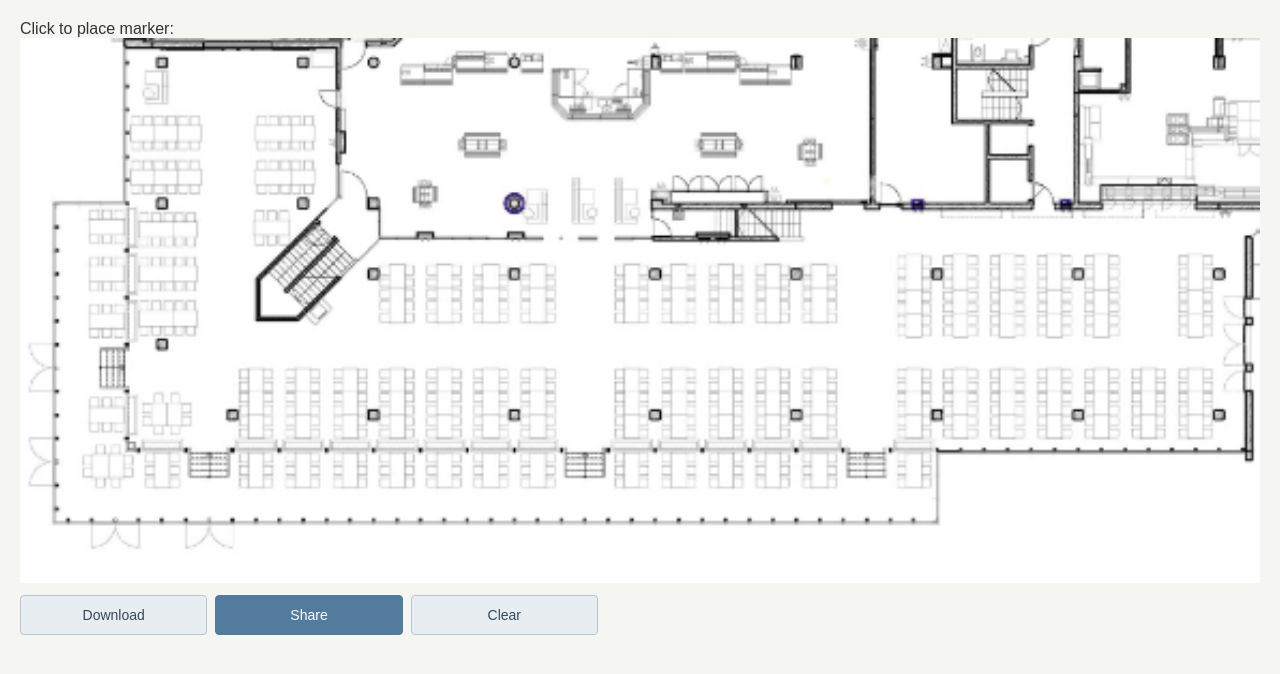
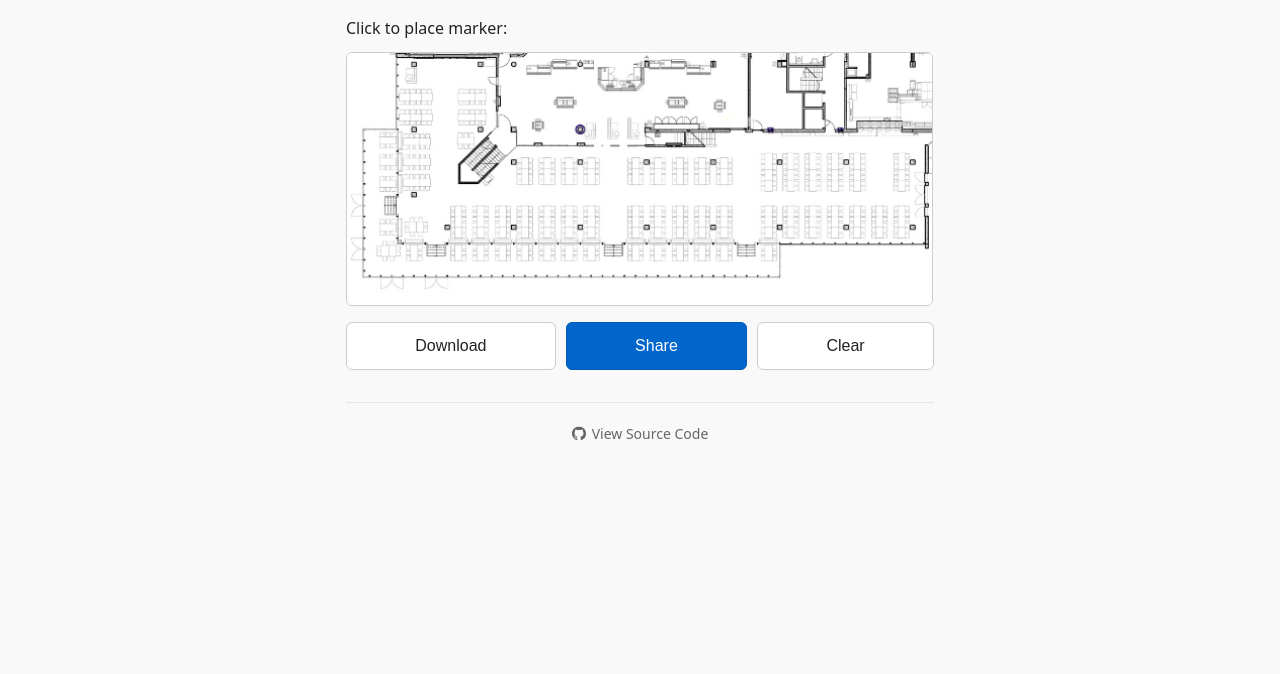
Before and after one commit to fietec/mensa, a plain HTML site: page index.html in a window 1280 px wide. Drawn offline with Linux system fonts and the light colour scheme.

Commit message:
redesign

```diff
--- a/index.html
+++ b/index.html
@@ -2,6 +2,7 @@
 <html lang="en">
   <head>
     <meta charset="utf-8">
+    <meta name="viewport" content="width=device-width, initial-scale=1">
     <title>Mensa</title>
     <link href="style.css" rel="stylesheet" />
   </head>
@@ -16,6 +17,14 @@
       <button id="share-btn">Share</button>
       <button id="clear-btn">Clear</button>
     </div>
+    <footer>
+      <a href="https://github.com/fietec/mensa" target="_blank" rel="noopener noreferrer">
+        <svg viewBox="0 0 16 16" width="16" height="16" fill="currentColor" aria-hidden="true">
+          <path d="M8 0C3.58 0 0 3.58 0 8c0 3.54 2.29 6.53 5.47 7.59.4.07.55-.17.55-.38 0-.19-.01-.82-.01-1.49-2.01.37-2.53-.49-2.69-.94-.09-.23-.48-.94-.82-1.13-.28-.15-.68-.52-.01-.53.63-.01 1.08.58 1.23.82.72 1.21 1.87.87 2.33.66.07-.52.28-.87.51-1.07-1.78-.2-3.64-.89-3.64-3.95 0-.87.31-1.59.82-2.15-.08-.2-.36-1.02.08-2.12 0 0 .67-.21 2.2.82.64-.18 1.32-.27 2-.27.68 0 1.36.09 2 .27 1.53-1.04 2.2-.82 2.2-.82.44 1.1.16 1.92.08 2.12.51.56.82 1.27.82 2.15 0 3.07-1.87 3.75-3.65 3.95.29.25.54.73.54 1.48 0 1.07-.01 1.93-.01 2.2 0 .21.15.46.55.38A8.013 8.013 0 0016 8c0-4.42-3.58-8-8-8z"></path>
+        </svg>
+        View Source Code
+      </a>
+    </footer>
     <script>
 
       const imageName = "mensa-position.png";
--- a/style.css
+++ b/style.css
@@ -3,80 +3,90 @@
 }
 
 body {
-    margin: 20px;
-    font-family: Arial, sans-serif;
-    background: #f5f5f2;
-    color: #333;
+  font-family: system-ui, -apple-system, sans-serif;
+  max-width: 620px;
+  margin: 0 auto;
+  padding: 16px;
+  background-color: #f9f9f9;
+  color: #222;
+  line-height: 1.5;
 }
 
-h1 {
-    font-size: 22px;
-    font-weight: 600;
-    margin-bottom: 8px;
-}
-
-p {
-    color: #666;
-    margin-bottom: 16px;
-}
-
-.canvas-container {
-    max-width: 578px;
-    width: 100%;
-    border: 1px solid #ccc;
-    background: white;
-}
-
-canvas {
+.canvas {
   display: block;
   width: 100%;
+  max-width: 587px;
   height: auto;
+  aspect-ratio: 587 / 254;
+  margin: 12px 0 16px 0;
+  border: 1px solid #ccc;
+  border-radius: 6px;
+  background: #fff;
   cursor: crosshair;
+  touch-action: manipulation; /* Prevents double-tap zoom when tapping quickly */
 }
 
 #actions {
   display: flex;
-    gap: 8px;
-    margin-top: 12px;
-    max-width: 578px;
+  gap: 10px;
+  flex-wrap: wrap;
 }
 
 button {
-    flex: 1;
-    padding: 11px 14px;
-    border: 1px solid #b8c4cf;
-    border-radius: 4px;
-    background: #e8edf1;
-    color: #34495e;
-    font-size: 14px;
+  flex: 1 1 auto;
+  min-height: 48px; /* Recommended minimum touch target size for mobile */
+  padding: 12px 16px;
+  font-size: 16px; /* Prevents iOS Safari from auto-zooming on tap */
+  font-weight: 500;
+  border: 1px solid #ccc;
+  border-radius: 6px;
+  background-color: #fff;
+  color: #222;
   cursor: pointer;
 }
 
-button:hover {
-    background: #dce4eb;
+button:active {
+  background-color: #e5e5e5;
 }
 
 #share-btn {
-    background: #527b9e;
-    border-color: #527b9e;
-    color: white;
+  background-color: #0066cc;
+  color: #fff;
+  border-color: #005bb5;
 }
 
-#share-btn:hover {
-    background: #426987;
+#share-btn:active {
+  background-color: #004c99;
 }
 
-@media (max-width: 480px) {
-    body {
-        margin: 14px;
+footer {
+  margin-top: 32px;
+  padding-top: 16px;
+  border-top: 1px solid #e5e5e5;
+  text-align: center;
 }
 
-    #actions {
+footer a {
+  display: inline-flex;
+  align-items: center;
+  justify-content: center;
   gap: 6px;
+  line-height: 1;
+  padding: 8px 12px;
+  color: #666;
+  text-decoration: none;
+  font-size: 14px;
 }
 
-    button {
-        padding: 12px 6px;
-        font-size: 13px;
+footer a:hover,
+footer a:active {
+  color: #222;
 }
+
+footer svg {
+  display: block;
+  flex-shrink: 0;
+  width: 1em;
+  height: 1em;
+  transform: translateY(-0.5px);
 }
```
Lines whose indentation alone changed are shown as unchanged.
